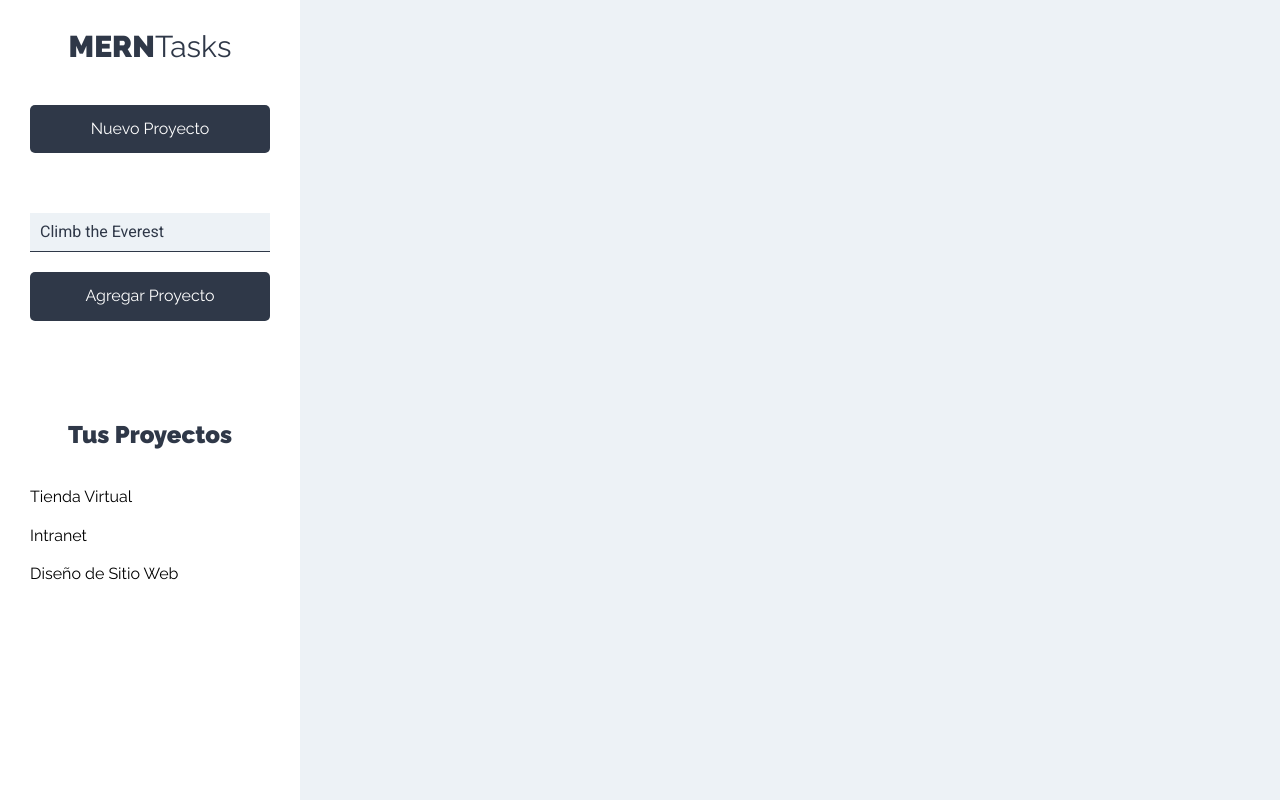
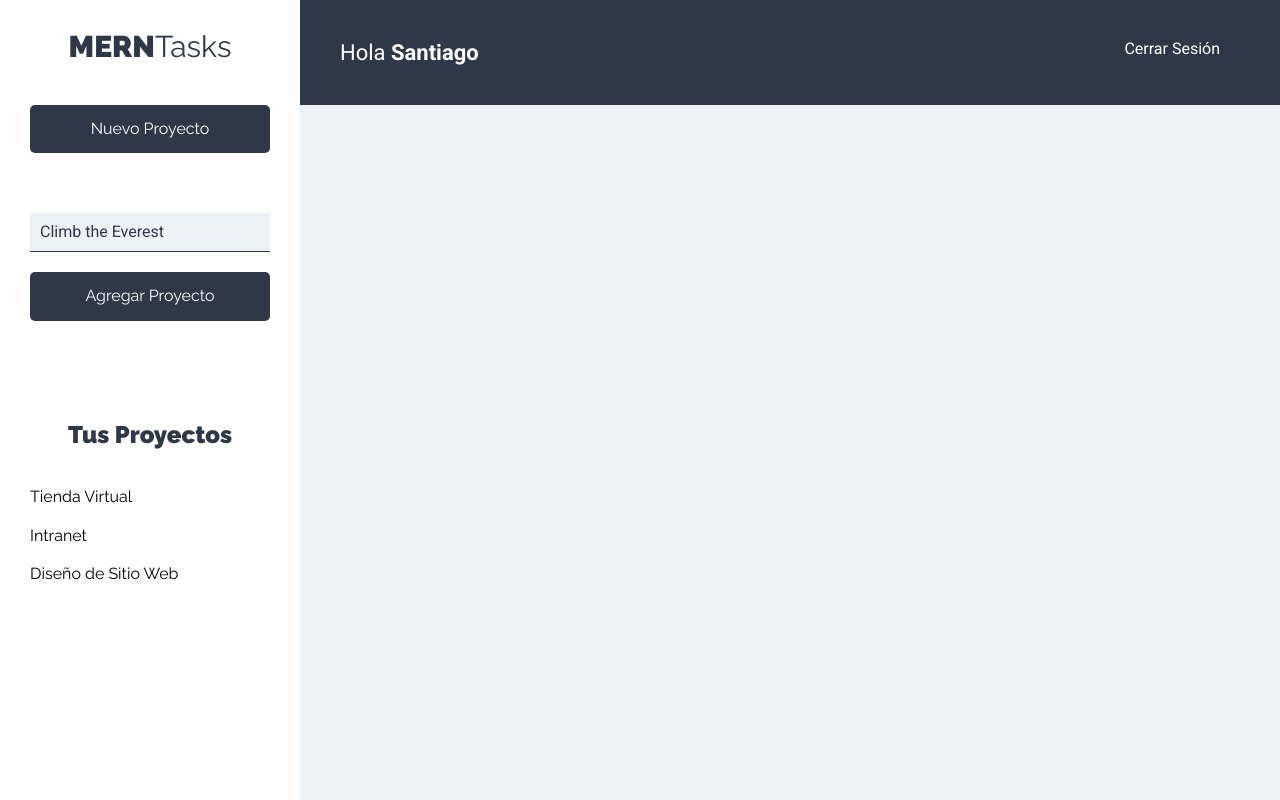
Before and after one commit to santiago-rodrig/mern-projects-manager-frontend, a React (Create React App) app: page /projects in a window 1280 px wide. Built offline with nearby package versions, Linux system fonts and the light colour scheme.

Commit message:
feature: MainBar component for Projects

```diff
--- /dev/null
+++ b/src/components/layout/MainBar.js
@@ -0,0 +1,16 @@
+import React from 'react'
+
+const MainBar = () => {
+    return (
+        <header className="app-header">
+            <p className="nombre-usuario">
+                Hola <span>Santiago</span>
+            </p>
+            <nav className="nav-principal">
+                <a href="#!">Cerrar Sesión</a>
+            </nav>
+        </header>
+    )
+}
+
+export default MainBar
--- a/src/components/projects/Projects.js
+++ b/src/components/projects/Projects.js
@@ -1,11 +1,13 @@
 import React from 'react'
 import Sidebar from '../layout/Sidebar'
+import MainBar from '../layout/MainBar'
 
 const Projects = () => {
     return (
         <div className="contenedor-app">
             <Sidebar />
             <div className="contenedor-principal">
+                <MainBar />
                 <main>
                     <div className="contenedor-tareas"></div>
                 </main>
--- a/src/index.css
+++ b/src/index.css
@@ -352,3 +352,7 @@
     background-color: rgb(230, 78, 78);
     color: var(--blanco);
 }
+
+.contenedor-principal {
+    flex-grow: 1;
+}
```
